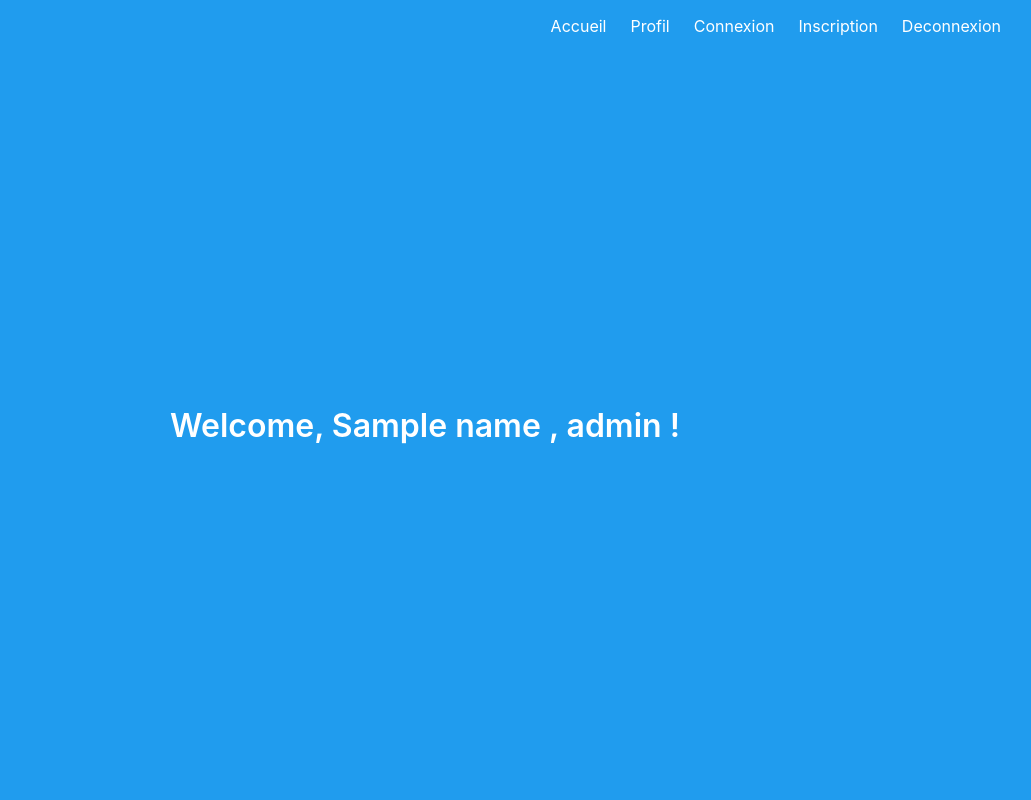
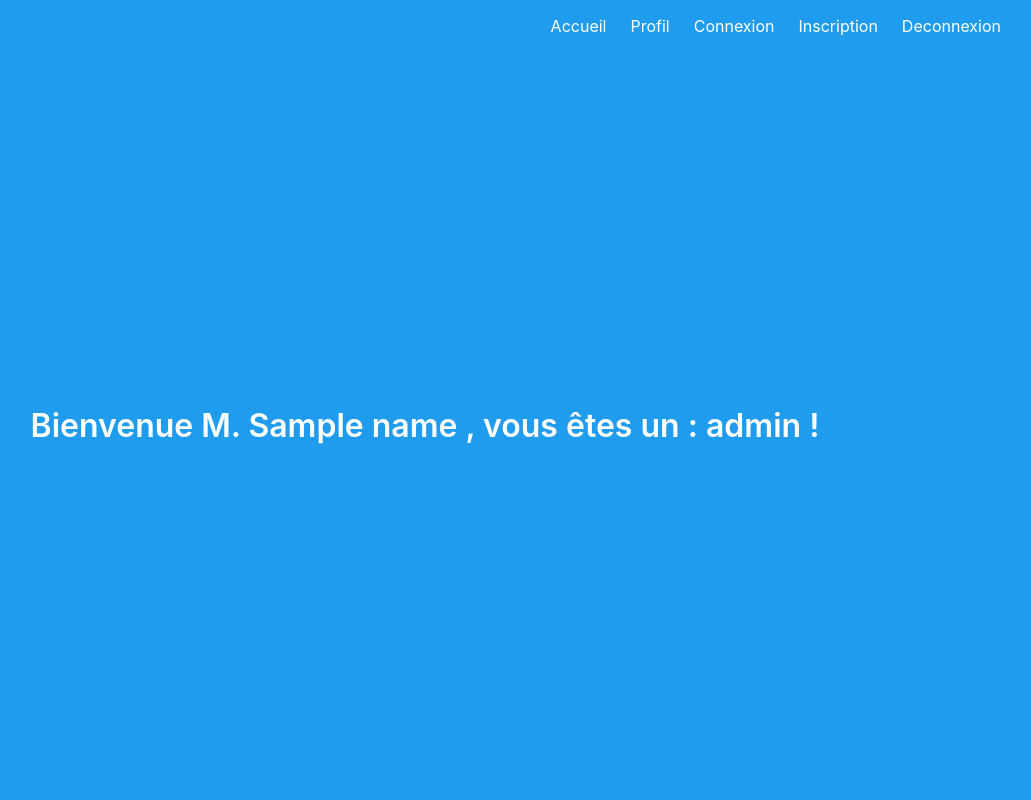
Before and after one commit to Roquinio/Python-NetWay, a Flask app: template project/templates/profile.html in a window 1280 px wide. Shown: the whole page, without its empty margins (215-1246 px from the left). Run offline with Flask 2, Linux system fonts and the light colour scheme; the template is opened without the code that fills it: most values are stand-ins (such as "Sample title", 1, 10 or a date in 2020).

Commit message:
test html

```diff
--- a/project/templates/profile.html
+++ b/project/templates/profile.html
@@ -2,6 +2,6 @@
 
 {% block content %}
 <h1 class="title">
-  Welcome, {{ name }} , {{ role }} !
+  Bienvenue M. {{ name }} , vous êtes un : {{ role }} !
 </h1>
 {% endblock %}
```
